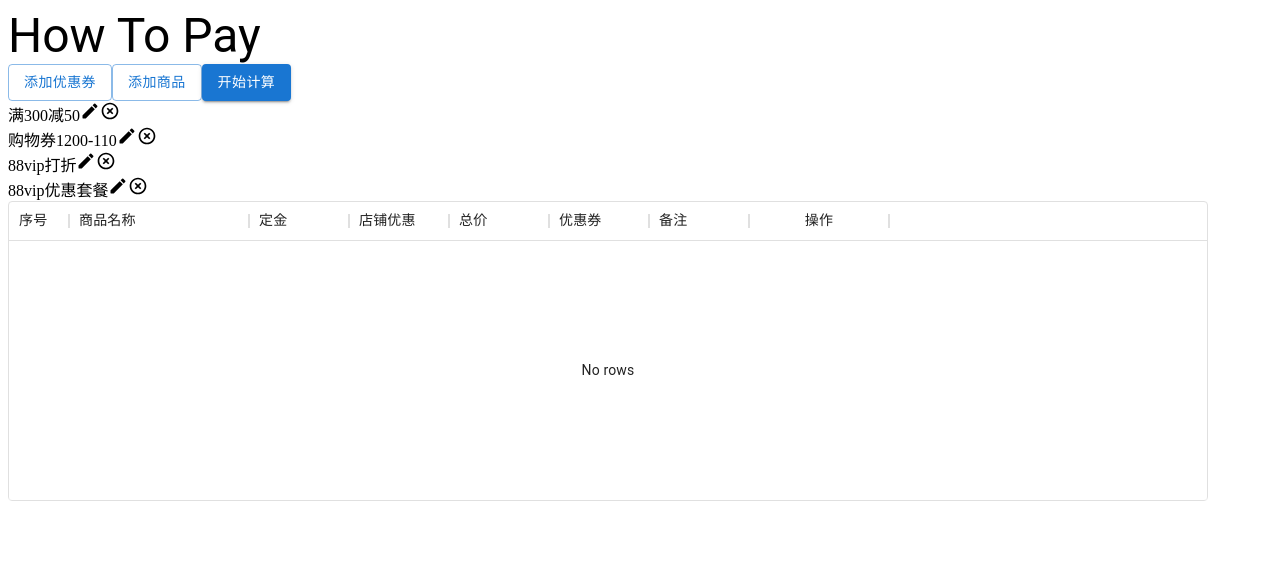
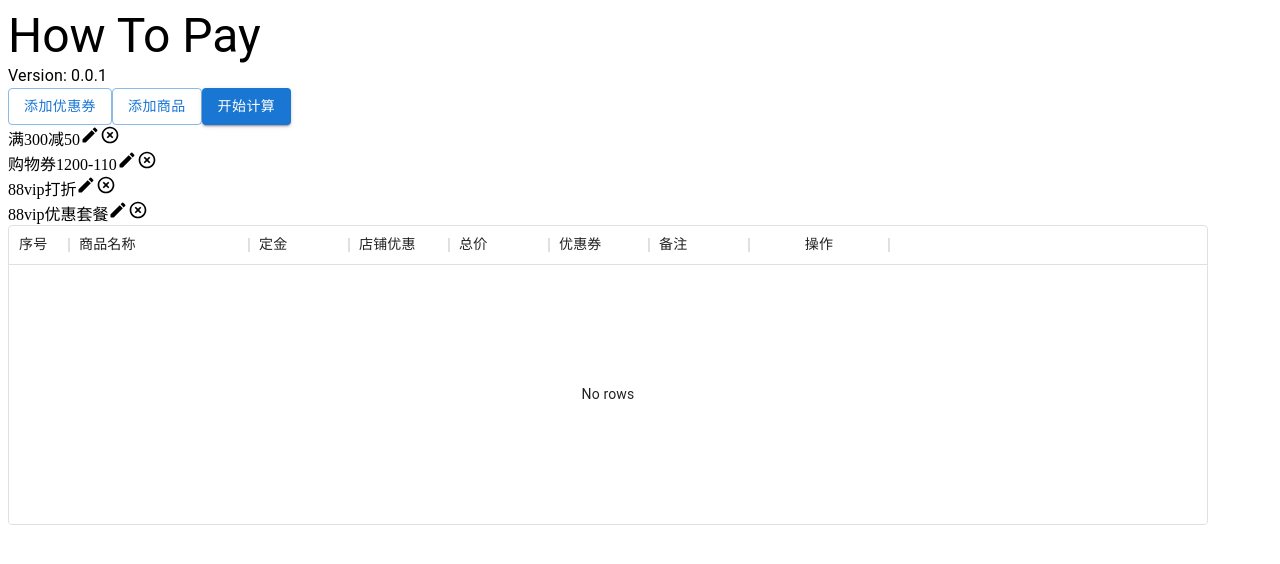
Before and after one commit to zzzgydi/how2pay, a React (Vite) app: page / in a window 1280 px wide. Shown: the top 564 px of the page. Built offline with nearby package versions, Linux system fonts and the light colour scheme; the HTML template or start-up script is replaced by a standard one.

Commit message:
chore: add version

```diff
--- a/package.json
+++ b/package.json
@@ -1,7 +1,7 @@
 {
   "name": "how2pay",
   "private": true,
-  "version": "0.0.0",
+  "version": "0.0.1",
   "type": "module",
   "scripts": {
     "dev": "vite",
--- a/src/App.tsx
+++ b/src/App.tsx
@@ -1,14 +1,15 @@
 import { useEffect, useRef, useState } from "react";
+import { toUnit } from "dinero.js";
+import { cloneDeep } from "lodash-es";
+import { useUpdateEffect } from "ahooks";
 import { Button, Typography } from "@mui/material";
 import { tbCoupons } from "./utils/constant";
 import { Goods } from "./components/Goods";
 import { Coupon } from "./components/Coupon";
 import { EditGoods, EditGoodsRef } from "./components/EditGoods";
 import { EditCoupon, EditCouponRef } from "./components/EditCoupon";
-import { cloneDeep } from "lodash-es";
 import { how2pay } from "./utils/how2pay";
-import { useUpdateEffect } from "ahooks";
-import { toUnit } from "dinero.js";
+import { version } from "../package.json";
 
 const TEMP_SAVE_GOODS = "temp_save_goods";
 const TEMP_SAVE_COUPONS = "temp_save_coupons";
@@ -89,6 +90,7 @@ function App() {
   return (
     <div className="py-5 px-8 mx-auto" style={{ maxWidth: 1200 }}>
       <Typography variant="h3">How To Pay</Typography>
+      <Typography variant="body1">Version: {version}</Typography>
 
       <div className="mt-4 mb-2 text-right flex gap-1 flex-wrap">
         <div className="flex-auto" />
```
